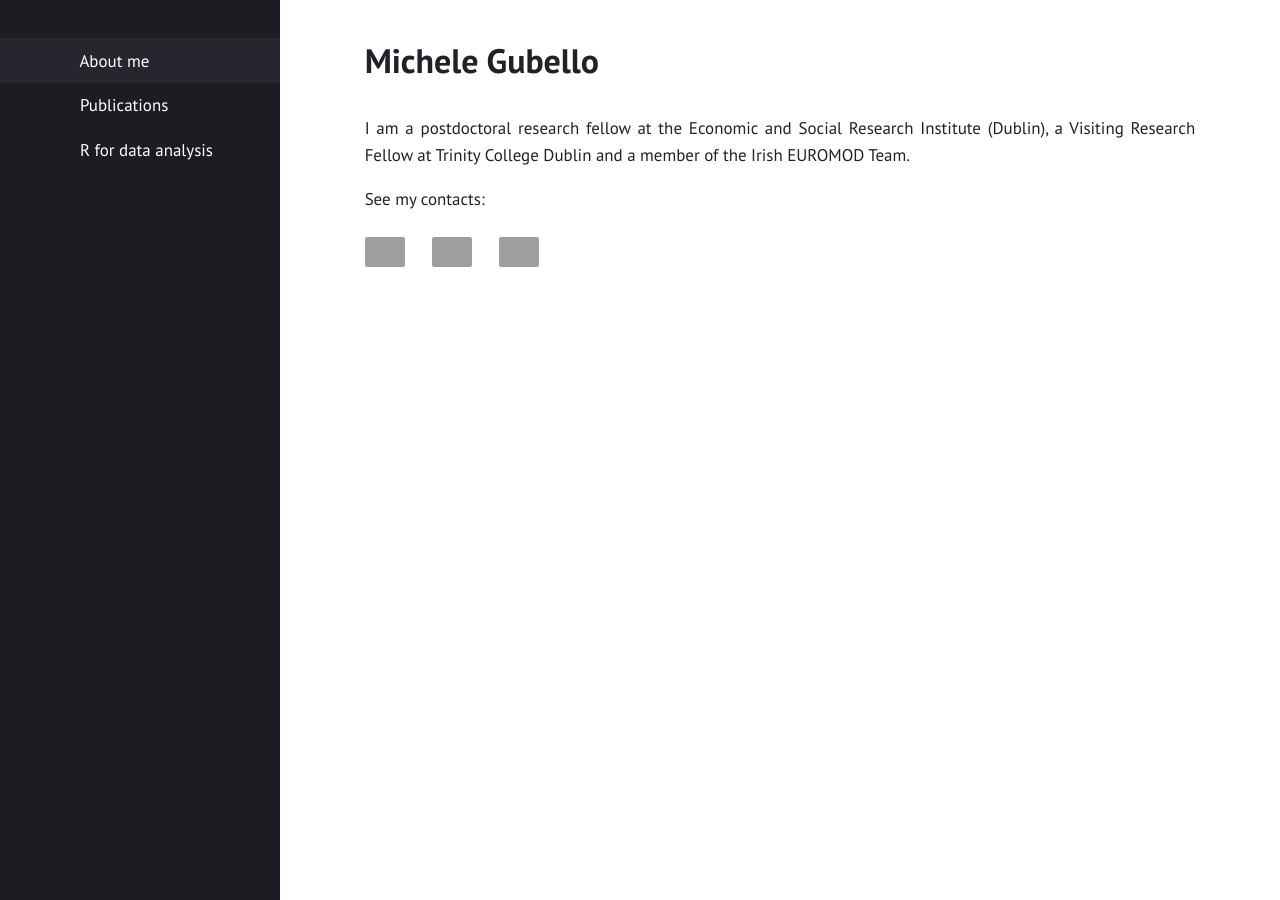
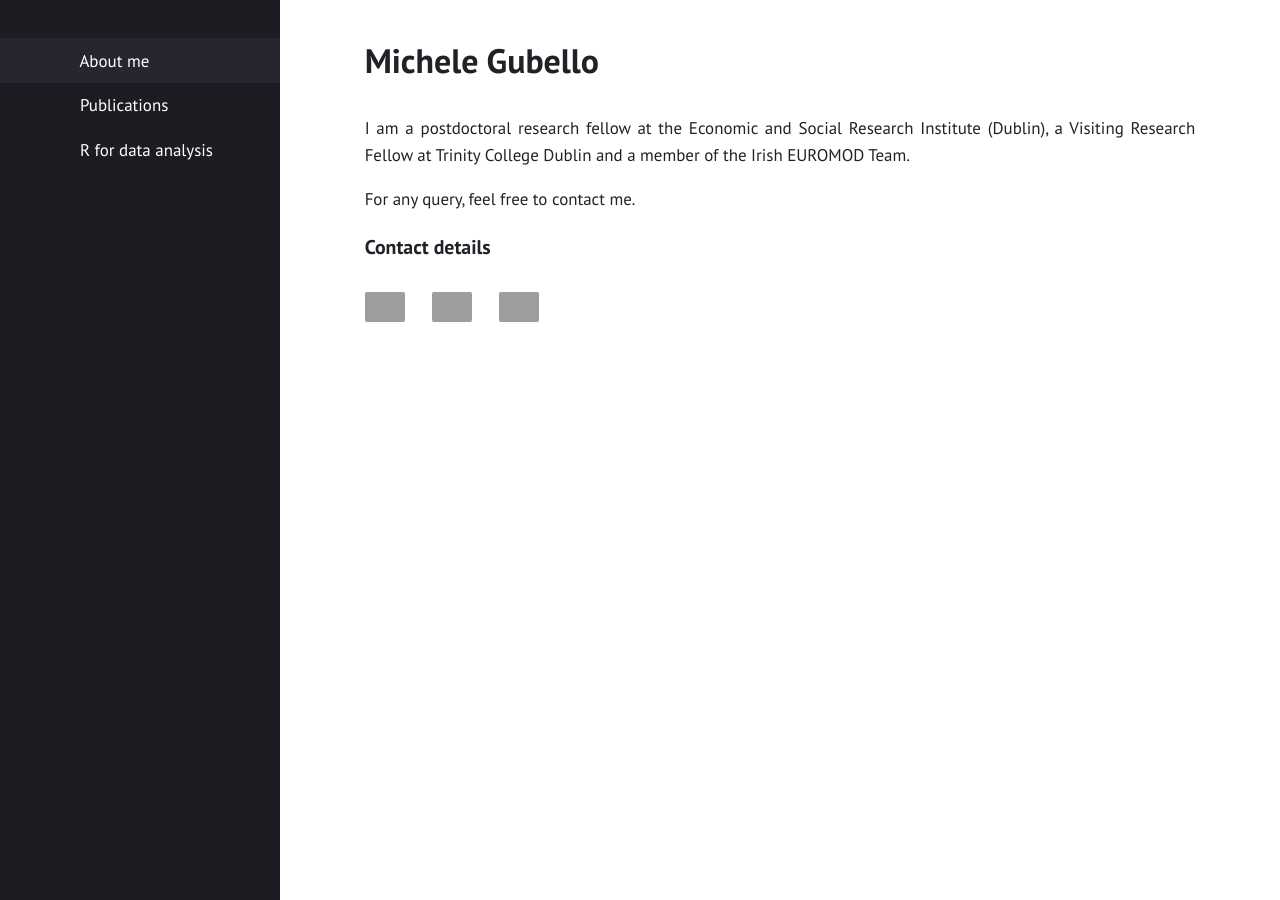
Before and after one commit to gubellom/gubellom.github.io, a Jekyll site: the page built from presentation.md, in a window 1280 px wide. Built offline with Jekyll 4.4.1, drawn with Linux system fonts in a browser that asks for light colours; grey boxes are pictures that could not be loaded.

Commit message:
Update presentation.md
Signed-off-by: Michele Gubello <62111923+gubellom@users.noreply.github.com>

```diff
--- a/presentation.md
+++ b/presentation.md
@@ -34,8 +34,9 @@ I am a postdoctoral research fellow at the Economic and Social Research Institut
 </div>
  -->
 
+For any query, feel free to contact me.
 
-See my contacts:
+### Contact details
 <!--
 </p>
   </div>
```
